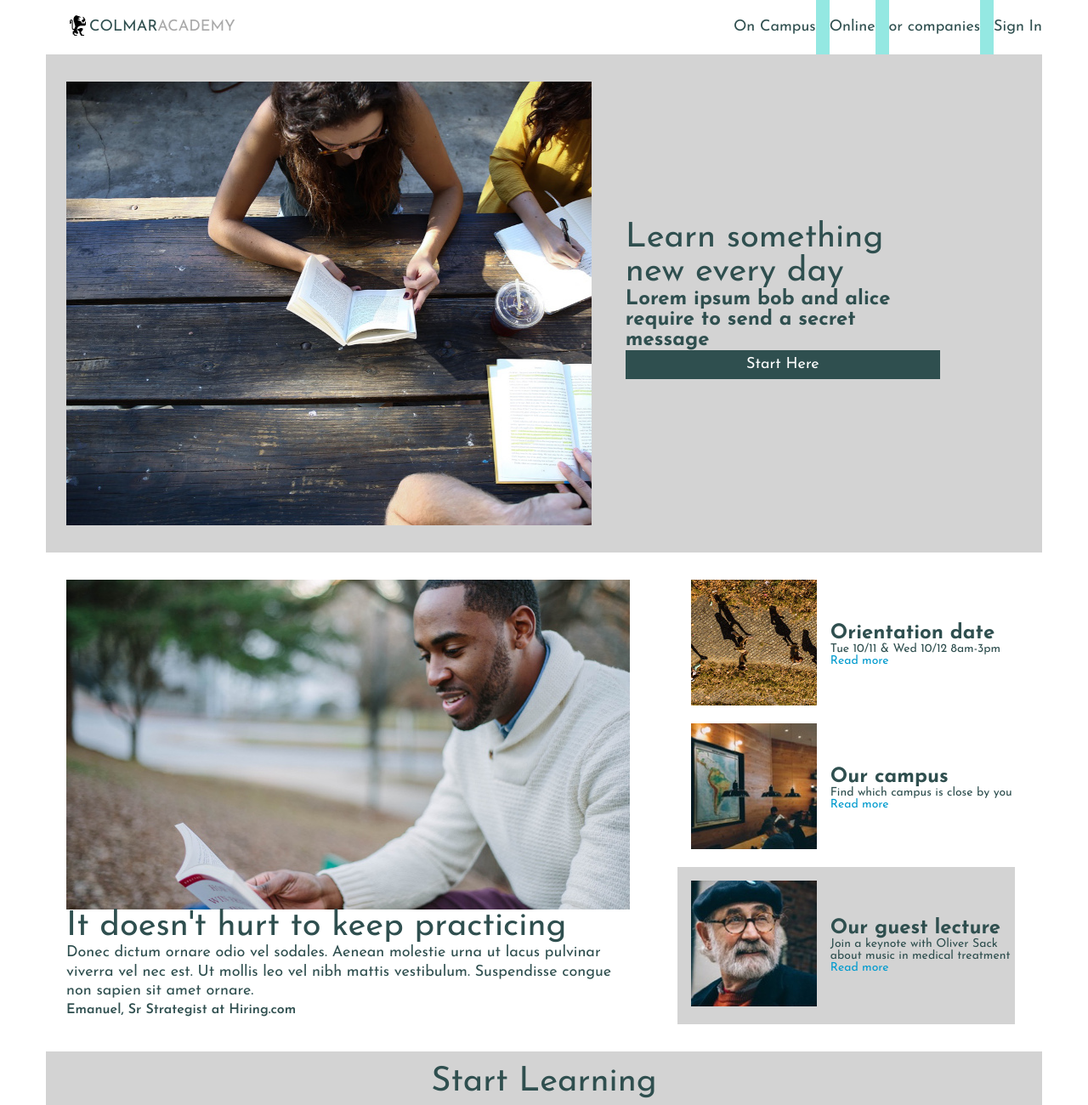
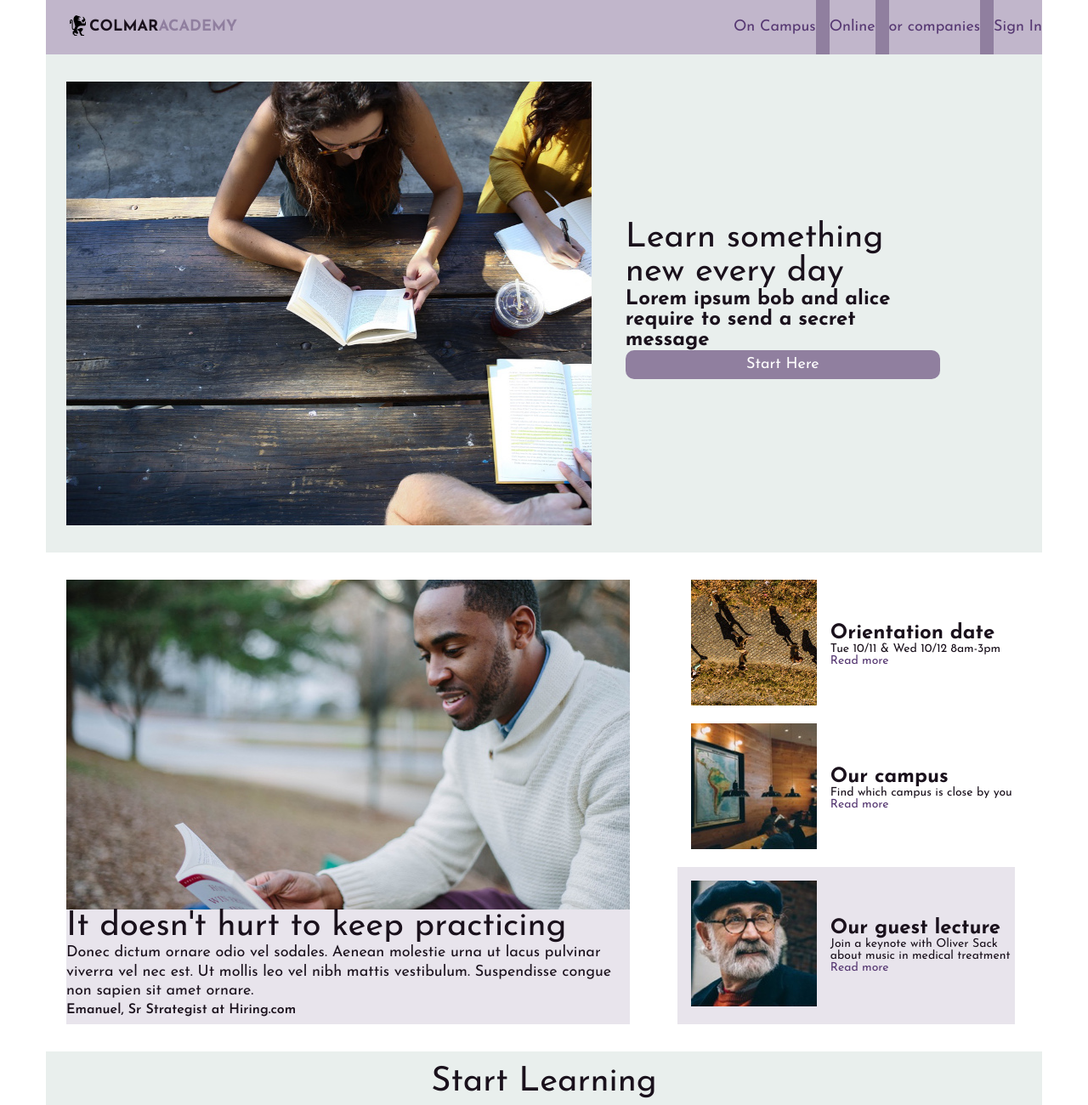
Before and after one commit to ak-krajewska/academy, a plain HTML site: page index.html in a window 1280 px wide. Shown: the top 1300 px of the page at 85% size. Drawn offline with Linux system fonts and the light colour scheme; files that its build step writes are made by us from their sources.

Commit message:
Redundant styles cleanup, aesthetics

```diff
--- a/index.html
+++ b/index.html
@@ -17,17 +17,17 @@
                 <span id="academy">ACADEMY</span>
             </div>
             <ul>
-              <li>On Campus</li>
+              <li><a href="#">On Campus</a></li>
               <li>&nbsp;</li>
-              <li>Online</li>
+                <li><a href="#">Online</a></li>
                 <li>&nbsp;</li>
-              <li>or companies</li>
+                <li><a href="#">or companies</a></li>
                 <li>&nbsp;</li>
-              <li>Sign In</li>
+                <li><a href="#">Sign In</a></li>
             </ul>
       </nav>
     <!-- big gray container -->
-      <div class="container container-flex container-gray">
+      <div class="container container-gray">
       <!-- an image on the left -->
           <div class="primary" id="banner">
             <!-- <img src="resources/images/banner.jpg"> -->
@@ -42,9 +42,9 @@
           </div>
       </div>
     <!-- big white container -->
-      <div class="container container-flex">
+      <div class="container">
       <!-- an image on the left -->
-          <div class="primary">
+          <div class="primary pale-plum">
             <div  id="information">
                 <!-- <img src="resources/images/information-main.jpg"> -->
 
@@ -66,7 +66,7 @@
                 <div class="tertiary-label">
                     <h2>Orientation date</h2>
                     <h3>Tue 10/11 & Wed 10/12 8am-3pm</h3>
-                    <h4>Read more</h4>
+                    <h4><a href="#">Read more</a></h4>
                 </div>
             </div>
 
@@ -78,30 +78,30 @@
                 <div class="tertiary-label">
                     <h2>Our campus</h2>
                     <h3>Find which campus is close by you</h3>
-                    <h4>Read more</h4>
+                    <h4><a href="#">Read more</a></h4>
                 </div>
             </div>
 
             <!-- unit of small image and text - guest lecturer -->
-            <div class="tertiary gray">
+            <div class="tertiary pale-plum">
                 <div id="guest">
                     <img src="resources/images/information-guest-lecture.jpg">
                 </div>
                 <div class="tertiary-label">
                     <h2>Our guest lecture</h2>
                     <h3>Join a keynote with Oliver Sack about music in medical treatment</h3>
-                    <h4>Read more</h4>
+                    <h4><a href="#">Read more</a></h4>
                 </div>
             </div>
           </div>
       </div>
-      <div class="container container-flex container-gray" id="start-learning">
+      <div class="container container-gray" id="start-learning">
       <!--- text header -->
 
           <h1>Start Learning</h1>
       </div>
     <!-- big gray container box -->
-      <div class="container container-flex container-gray">
+      <div class="container container-gray">
 
     <div class="courses-section">
       <!-- two rows of 3 images with descriptions -->
@@ -180,17 +180,17 @@
       </div>
       </div>
     <!-- big white container -->
-      <div class="container container-flex" id="thesis">
+      <div class="container" id="thesis">
           <h1>Thesis exhibit</h1>
       </div>
       <!-- big white container -->
-      <div class="container container-flex">
+      <div class="container ">
       <!-- video on the left with description-->
           <div class="primary-thesis">
             <video src="resources/videos/thesis.mp4" width="709"  controls>
                 Video not supported
             </video>
-              <div class="caption">
+              <div class="caption pale-plum">
                   <h2>Reimagine urban</h2>
                   <p>Pellentesque sit amet mattis erat. Aenean faucibus massa arcu, vitae malesuada velit condimentum posuere. Nunc turpis enim, placerat vitae venenatis at, condimentum nec metus. Pellentesque a congue ligula. Aliquam erat volutpat. Donec tempus aliquam orci quis egestas.</p>
               </div>
@@ -198,7 +198,7 @@
       <!-- two images on the right with descritipns -->
           <div class="secondary-thesis">
               <!-- image with gray background -->
-              <div class="thesis-project gray">
+              <div class="thesis-project pale-plum">
                   <div>
                       <img src="resources/images/thesis-fisma.jpg">
                   </div>
@@ -222,7 +222,7 @@
           </div>
       </div>
     <!-- footer bar -->
-    <footer class="container container-flex">
+    <footer class="container">
             <div class="copyright">
                 &copy; 2017 Colmar Academy. All rights reserved.
             </div>
--- a/resources/style.css
+++ b/resources/style.css
@@ -6,6 +6,37 @@ div,nav, footer, ul {
 */
 
 /* global styles */
+
+
+/* color scheme
+
+#1A111C  EERIE BLACK
+#907F9F ROMAN SILVER  after click#695D74 DIM GRAY
+#E6E6E8 PLATINUM
+#E9EFED ISABELLINE
+#97C1AB CAMBRIDGE BLUE
+*/
+
+body {
+    background-color: white;
+    font-family: 'Josefin Sans', sans-serif;
+    font-size: 18px;
+    color: #1A111C;
+}
+
+a {
+    color: #563872;
+    text-decoration: none;
+}
+
+a:hover {
+    color: #907F9F;
+
+}
+
+a:visited {
+    color: #695D74;
+}
 
 h1 {
     font-size: 40px;
@@ -31,34 +62,27 @@ p {
     line-height: 1.25em;
 }
 
-body {
-    background-color: white;
-    font-family: 'Josefin Sans', sans-serif;
-    font-size: 18px;
-    color: darkslategrey;
-}
-
 
 .container {
+    display: flex;
     width: 1172px;
     margin: 0 auto;
 }
 
-.container-flex {
-    display: flex;
+.gray {
+    background-color: #E6E6E8;
 }
 
-
-.gray {
-    background-color: lightgray;
+.platinum {
+    background-color: #E9EFED;
 }
 
 /* nav styles */
 
 nav {
-    display: flex;
     height: 64px;
     justify-content: space-between;
+    background-color: #C1B6CB;
 
 
 }
@@ -80,15 +104,16 @@ nav li {
 }
 
 #colmar {
-
+   font-weight: bold;
 }
 
 #academy {
-    color: darkgray;
+    font-weight: bold;
+    color: #907F9F;
 }
 
 li:nth-child(2n + 2)  {
-   background-color: #94e8e2;
+   background-color: #907F9F;
     width: 16px;
 }
 .brand {
@@ -127,17 +152,26 @@ li:nth-child(2n + 2)  {
     align-items: flex-start;
     text-align: center;
     color: white;
-    background-color: darkslategray;
+    background-color: #907F9F;
     padding: 8px 0;
     width: 100%;
+    border-radius: 10px;
+
+}
+
+.button:hover {
+    background-color: #563872;
 }
 
 .container-gray {
-    background-color: lightgray;
+    background-color: #E9EFED;
 }
 
 /* second box */
 
+.pale-plum {
+    background-color: #E8E4EC;
+}
 
 .citation {
     font-size: 16px;
@@ -152,10 +186,6 @@ li:nth-child(2n + 2)  {
 }
 
 .secondary-white {
-    /*display: flex;
-    flex-direction: column;
-    align-items: center;
-    justify-content: flex-start; */
     width: 423px;
     margin: 32px;
 
@@ -242,7 +272,7 @@ li:nth-child(2n + 2)  {
 }
 
 .primary-thesis .caption{
-    margin: 24px 0 32px 0;
+    padding: 24px 0 32px 0;
 }
 
 
@@ -284,10 +314,11 @@ li:nth-child(2n + 2)  {
 
 footer {
     height: 64px;
-    border-top: 1px solid darkslategray;
+    border-top: 1px solid #1A111C;
     padding-top: 5px;
     align-items: flex-start;
     justify-content: space-between;
+    background-color: #C1B6CB;
 }
 
 
```
